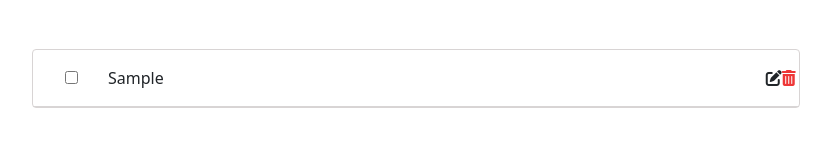
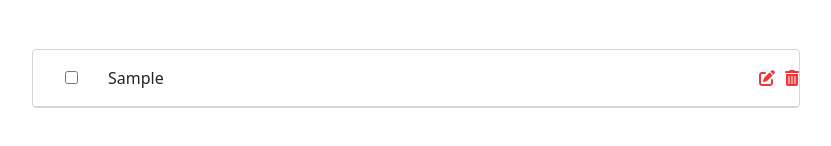
Before and after one commit to abhishektec88/todo, a React (Create React App) app: page / in a window 1280 px wide. Both pictures are taken after typing "Sample" into the empty fields and a click on the button "Add". Shown: the part 208-354 px from the top of the page, without its empty margins (224-1055 px from the left). Built offline with nearby package versions, Linux system fonts and the light colour scheme.

Commit message:
Update index.css

```diff
--- a/src/index.css
+++ b/src/index.css
@@ -12,8 +12,9 @@ code {
     monospace;
 }
 
-.fa-trash-alt{
+.icon{
   color: rgb(238, 55, 55);
+  margin-left: 10px;
 }
 
 
```
